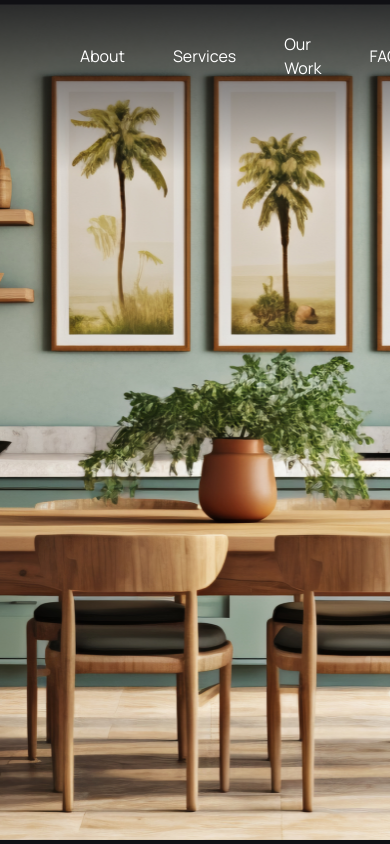
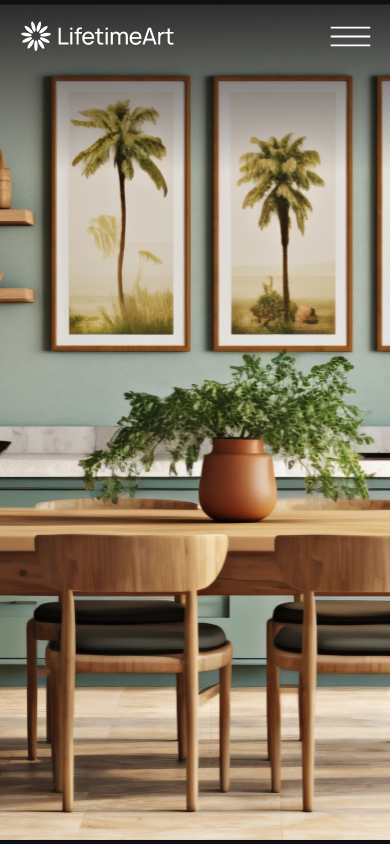
Before and after one commit to sirabdi/lifetime-art, a Next.js app: page / in a window 390 px wide. Shown: the top 844 px of the page. Built offline with nearby package versions, Linux system fonts and the light colour scheme.

Commit message:
[FE] Initiate Responsive - Header

```diff
--- a/component/header/index.tsx
+++ b/component/header/index.tsx
@@ -2,16 +2,32 @@
 
 import Image from "next/image";
 import { Fragment, useEffect, useState } from "react";
+import MobileMenuIcon from "../icon/mobileMenuIcon";
+import ClosedIcon from "../icon/closedIcon";
 
 export default function Header() {
   const [scrolled, setScrolled] = useState(false);
+  const [isMenuMobileOpen, setIsMenuMobileOpen] = useState(false);
 
   useEffect(() => {
     const handleScroll = () => {
       setScrolled(window.scrollY > 10);
     };
+    const handleResize = () => {
+      if (window.innerWidth < 1024) {
+        setIsMenuMobileOpen(false);
+      } else {
+        setIsMenuMobileOpen(true);
+      }
+    };
     window.addEventListener("scroll", handleScroll);
-    return () => window.removeEventListener("scroll", handleScroll);
+    window.addEventListener("resize", handleResize);
+    // Set initial state on mount
+    handleResize();
+    return () => {
+      window.removeEventListener("scroll", handleScroll);
+      window.removeEventListener("resize", handleResize);
+    };
   }, []);
 
   return (
@@ -21,8 +37,8 @@ export default function Header() {
           scrolled ? " bg-white border border-[#d0d1db]" : ""
         }`}
       >
-        <div className="container mx-auto flex items-center justify-between py-8 px-20">
-          <div>
+        <div className="container mx-auto flex flex-col gap-12 lg:gap-0 lg:flex-row items-start lg:items-center justify-between p-5 lg:py-10 lg:px-[1.875rem] min-[1440px]:!px-20">
+          <div className="flex items-center justify-between w-full">
             <Image
               src={"/life-time-art-logo.png"}
               alt={`LifetimeArt Logo`}
@@ -31,11 +47,41 @@ export default function Header() {
               height={32}
               priority
             />
+            <button
+              className="cursor-pointer flex items-center relative w-10 h-5"
+              onClick={() => setIsMenuMobileOpen((v) => !v)}
+            >
+              <span
+                className="block lg:hidden absolute inset-0 transition-all duration-300 ease-in-out"
+                style={{
+                  opacity: isMenuMobileOpen ? 0 : 1,
+                  transform: isMenuMobileOpen
+                    ? "scale(0.8) rotate(-90deg)"
+                    : "scale(1) rotate(0deg)",
+                }}
+              >
+                <MobileMenuIcon />
+              </span>
+              <span
+                className="block lg:hidden absolute inset-0 transition-all duration-300 ease-in-out -top-1"
+                style={{
+                  opacity: isMenuMobileOpen ? 1 : 0,
+                  transform: isMenuMobileOpen
+                    ? "scale(1) rotate(0deg)"
+                    : "scale(0.8) rotate(90deg)",
+                }}
+              >
+                <ClosedIcon />
+              </span>
+            </button>
           </div>
           <ul
-            className={`flex items-center gap-12${
-              scrolled ? " text-[#101014]" : " text-white"
-            }`}
+            className={`flex flex-col lg:flex-row items-start lg:items-center gap-6 lg:gap-12 w-full transition-all duration-300 ease-in-out transform ${
+              isMenuMobileOpen
+                ? "opacity-100 scale-100 max-h-96 pointer-events-auto"
+                : "opacity-0 scale-95 max-h-0 pointer-events-none"
+            }${scrolled ? " text-[#101014]" : " text-white"}`}
+            style={{ overflow: "hidden" }}
           >
             <li>About</li>
             <li>Services</li>
--- /dev/null
+++ b/component/icon/closedIcon.tsx
@@ -0,0 +1,35 @@
+interface Props {
+  className?: string;
+}
+
+const ClosedIcon = ({ className }: Props) => {
+  return (
+    <svg
+      width="40"
+      height="29"
+      fill="none"
+      viewBox="0 0 40 29"
+      className={className}
+      xmlns="http://www.w3.org/2000/svg"
+    >
+      <rect
+        x="5.32129"
+        y="0.87822"
+        width="40"
+        height="2"
+        transform="rotate(40 5.32129 0.87822)"
+        fill="white"
+      />
+      <rect
+        x="3.80957"
+        y="26.9009"
+        width="40"
+        height="2"
+        transform="rotate(-40 3.80957 26.9009)"
+        fill="white"
+      />
+    </svg>
+  );
+};
+
+export default ClosedIcon;
--- /dev/null
+++ b/component/icon/mobileMenuIcon.tsx
@@ -0,0 +1,34 @@
+interface Props {
+  className?: string;
+}
+
+const MobileMenuIcon = ({ className }: Props) => {
+  return (
+    <svg
+      width="41"
+      height="21"
+      fill="none"
+      viewBox="0 0 41 21"
+      className={className}
+      xmlns="http://www.w3.org/2000/svg"
+    >
+      <g clipPath="url(#clip0_1_2692)">
+        <rect x="0.5" y="0.5" width="40" height="2" fill="white" />
+        <rect x="0.5" y="9.5" width="40" height="2" fill="white" />
+        <rect x="0.5" y="18.5" width="40" height="2" fill="white" />
+      </g>
+      <defs>
+        <clipPath id="clip0_1_2692">
+          <rect
+            width="40"
+            height="20"
+            fill="white"
+            transform="translate(0.5 0.5)"
+          />
+        </clipPath>
+      </defs>
+    </svg>
+  );
+};
+
+export default MobileMenuIcon;
```
